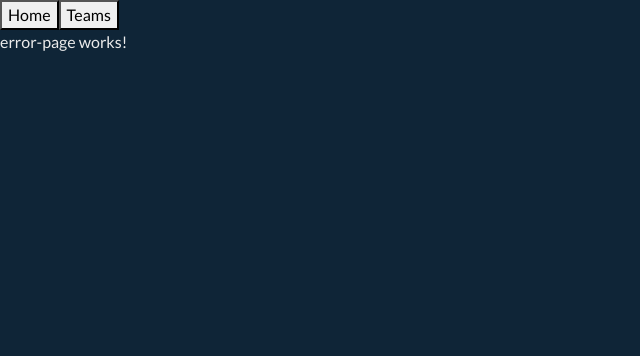
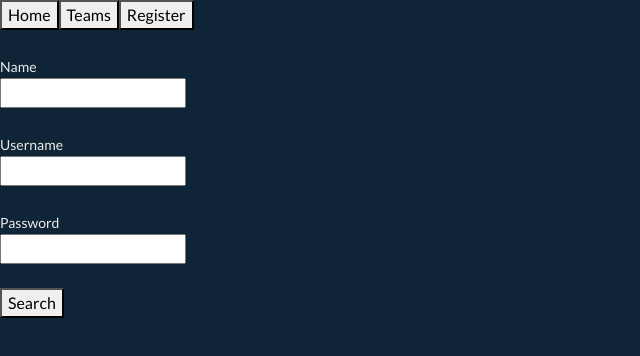
Before and after one commit to abdulmoiz99/CricketSquad, an Angular app in the folder public/angular-cricketSquad/: page /register in a window 1280 px wide. Shown: the top 356 px of the page, without its empty margins (0-640 px from the left). Built offline with nearby package versions, Linux system fonts and the light colour scheme.

Commit message:
Added handing to register user

```diff
--- a/public/angular-cricketSquad/src/app/app.routes.ts
+++ b/public/angular-cricketSquad/src/app/app.routes.ts
@@ -3,11 +3,13 @@ import { HomeComponent } from './home/home.component';
 import { TeamsComponent } from './teams/teams.component';
 import { ErrorPageComponent } from './error-page/error-page.component';
 import { TeamComponent } from './team/team.component';
+import { RegisterComponent } from './register/register.component';
 
 export const routes: Routes = [
     { path: "", redirectTo: "home", pathMatch: "full" },
     { path: "home", component: HomeComponent },
     { path: "teams", component: TeamsComponent },
     { path: "team/:teamId", component: TeamComponent },
+    { path: "register", component: RegisterComponent },
     { path: "**", component: ErrorPageComponent },
 ];
--- a/public/angular-cricketSquad/src/app/navigation/navigation.component.html
+++ b/public/angular-cricketSquad/src/app/navigation/navigation.component.html
@@ -1,4 +1,5 @@
 <nav>
     <button routerLink="home">Home</button>
     <button routerLink="teams">Teams</button>
+    <button routerLink="register">Register</button>
 </nav>
--- /dev/null
+++ b/public/angular-cricketSquad/src/app/register/register.component.html
@@ -0,0 +1,23 @@
+<form [formGroup]="searchForm" (ngSubmit)="search(searchForm)">
+    <br />
+    <div>
+        <label>Name</label>
+        <br />
+        <input name="name" id="name" formControlName="name">
+    </div>
+    <br />
+    <div>
+        <label>Username</label>
+        <br />
+        <input name="username" id="username" formControlName="username">
+    </div>
+    <br />
+
+    <div>
+        <label>Password</label>
+        <br />
+        <input name="password" id="password" formControlName="password">
+    </div>
+    <br />
+    <button type="submit">Search</button>
+</form>
--- /dev/null
+++ b/public/angular-cricketSquad/src/app/register/register.component.ts
@@ -0,0 +1,34 @@
+import { Component } from '@angular/core';
+import { FormControl, FormGroup, ReactiveFormsModule } from '@angular/forms';
+import { UserDataService } from '../user-data.service';
+
+@Component({
+  selector: 'app-register',
+  standalone: true,
+  imports: [ReactiveFormsModule],
+  templateUrl: './register.component.html',
+  styleUrl: './register.component.css'
+})
+export class RegisterComponent {
+  searchForm!: FormGroup;
+  constructor(private _service: UserDataService) { }
+  ngOnInit(): void {
+    this.searchForm = new FormGroup({
+      name: new FormControl,
+      username: new FormControl,
+      password: new FormControl,
+    })
+  }
+  public search(form: FormGroup) {
+    const user = {
+      name: form.value.name,
+      username: form.value.username,
+      password: form.value.password,
+    }
+
+    this._service.registerUser(user).subscribe(response => {
+      console.log(response)
+    })
+
+  }
+}
--- /dev/null
+++ b/public/angular-cricketSquad/src/app/user-data.service.ts
@@ -0,0 +1,17 @@
+import { HttpClient } from '@angular/common/http';
+import { Injectable } from '@angular/core';
+import { environment } from '../environments/environment';
+import { Observable } from 'rxjs';
+
+@Injectable({
+  providedIn: 'root'
+})
+export class UserDataService {
+  _baseUrl: String = environment.baseUrl;
+
+  constructor(private _httpClient: HttpClient) { }
+
+  public registerUser(user: object): Observable<any> {
+    return this._httpClient.post(`${this._baseUrl}/users`, user)
+  }
+}
```
Also changed, not shown: public/angular-cricketSquad/src/app/register/register.component.css (added), 1 other file (tests, documents, lock files or other folders).
